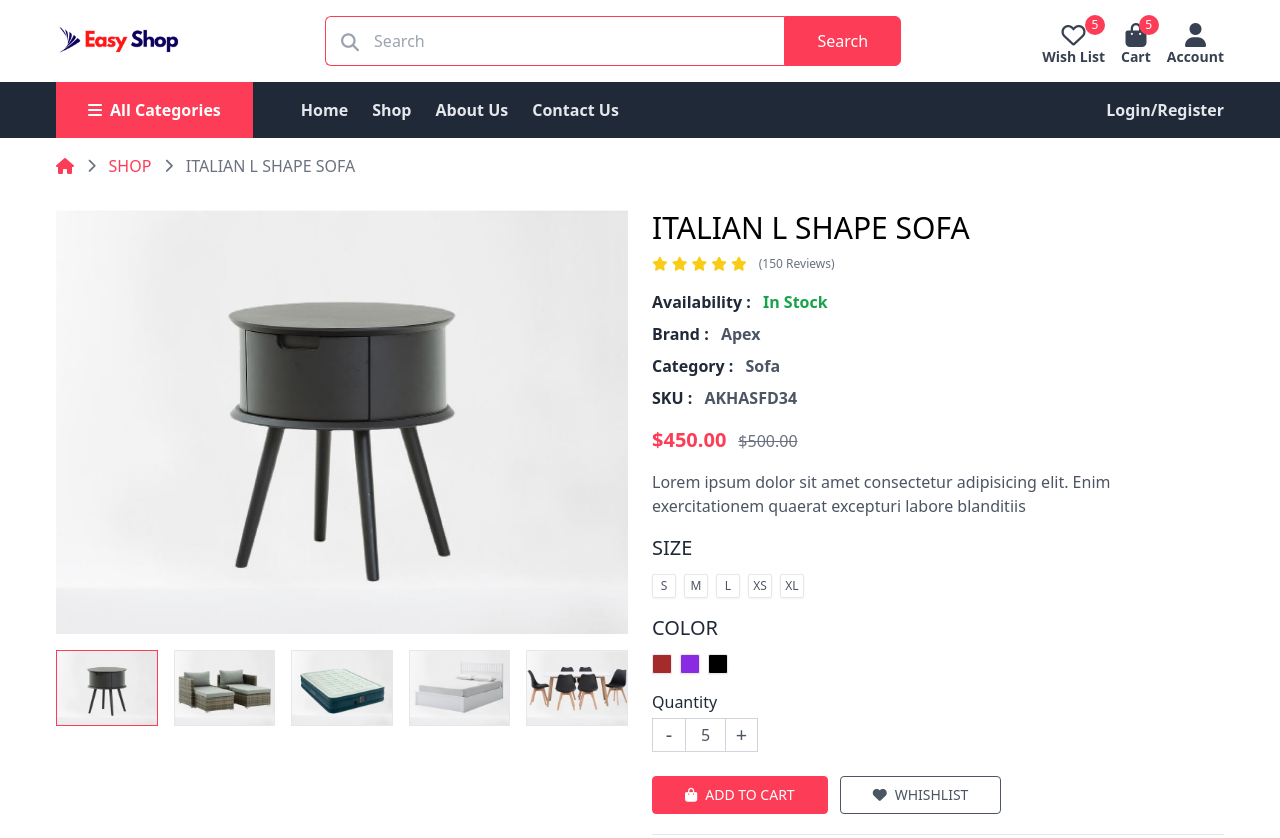
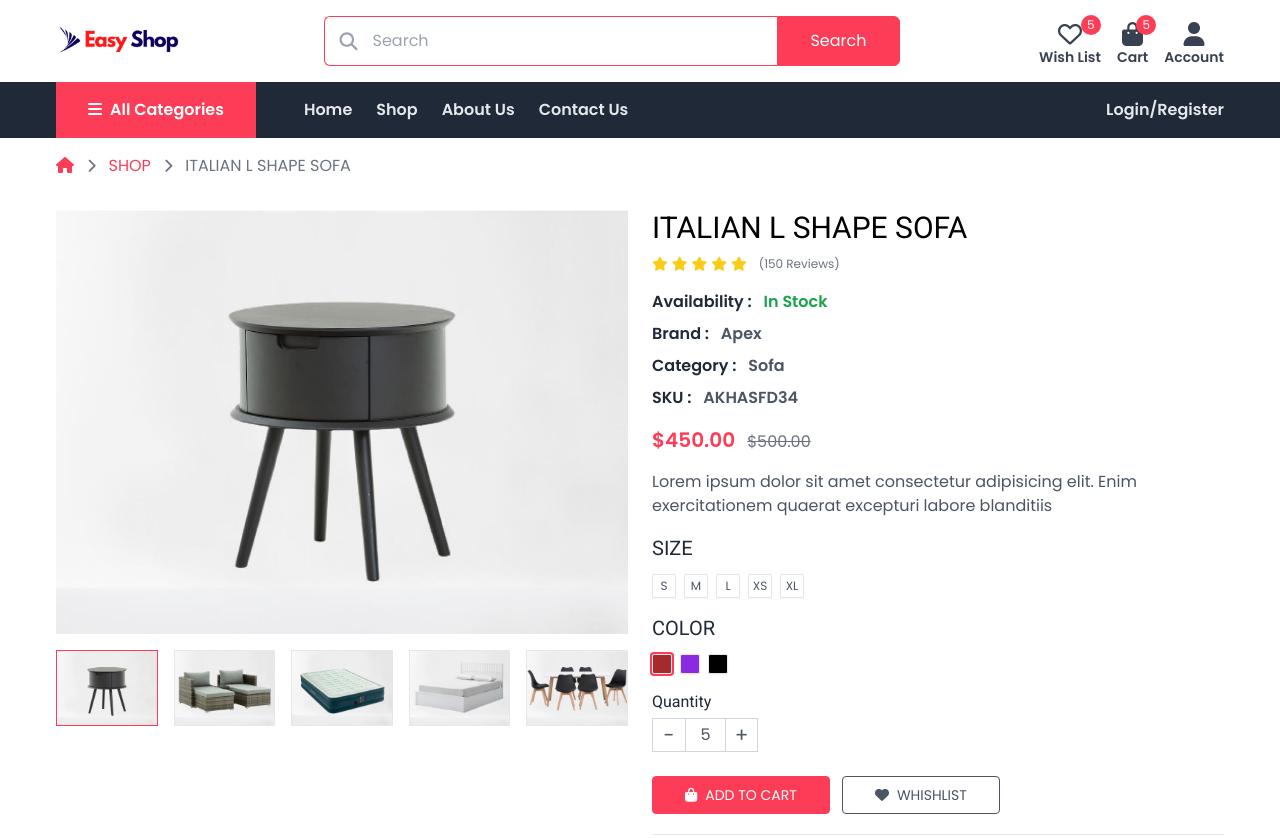
Before and after one commit to res0lution/tailwind-ecommerce-template, a website: page view.html in a window 1280 px wide. Shown: the top 838 px of the page. Drawn offline with nearby package versions, Linux system fonts and the light colour scheme; files that its build step writes are made by us from their sources.

Commit message:
create login and register pages

```diff
--- a/src/tailwind.css
+++ b/src/tailwind.css
@@ -1,3 +1,27 @@
 @tailwind base;
 @tailwind components;
 @tailwind utilities;
+
+@layer base {
+     body{
+          @apply font-poppins
+     }
+     h1,h2,h3,h4,h5,h6{
+          @apply font-roboto
+     }
+}
+
+@layer components {
+     .size-selector input:checked + label{
+          @apply bg-primary text-white;
+     }
+
+     .color-selector input:checked + label{
+          @apply ring-2 ring-primary;
+     }
+
+     .input-box{
+          @apply w-full block border-gray-300 px-4 py-3 text-gray-600 text-sm rounded focus:ring-0 focus:border-primary placeholder-gray-400
+     }
+
+}
```
